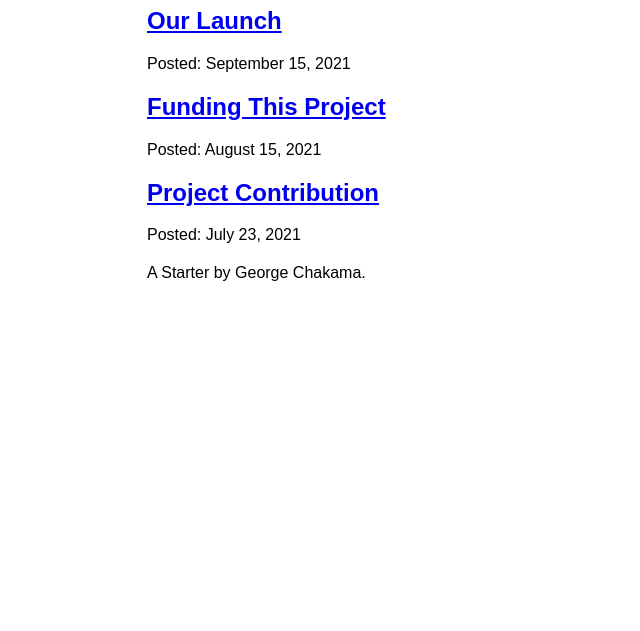
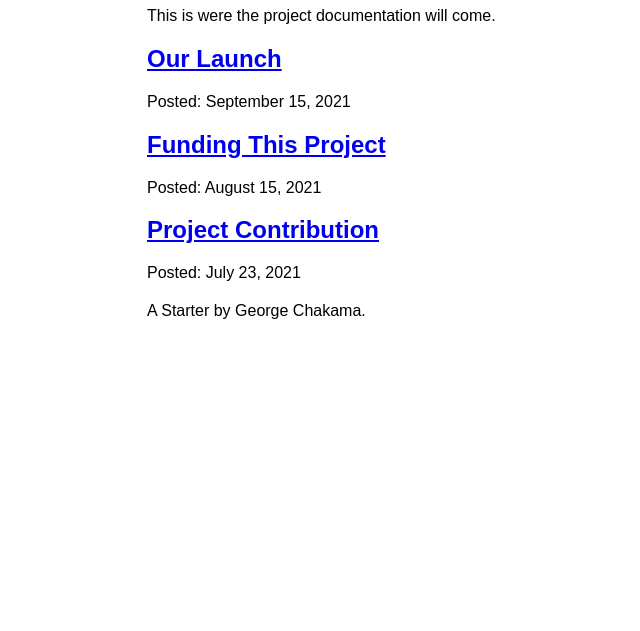
Before and after one commit to gtchakama/blog-starter, a Gatsby site: page /blog in a window 1280 px wide. Shown: the part 169-800 px from the top of the page, without its empty margins (243-883 px from the left). Built offline with nearby package versions, Linux system fonts and the light colour scheme; Gatsby itself is replaced by a stand-in of ours.

Commit message:
Update index.js

```diff
--- a/src/pages/blog/index.js
+++ b/src/pages/blog/index.js
@@ -5,6 +5,7 @@ import Layout from "../../components/layout";
 const BlogPage = ({ data }) => {
   return (
     <Layout pageTitle="My Blog Posts">
+      <p>This is were the project documentation will come.</p>
       {data.allMdx.nodes.map((node) => (
         <article key={node.id}>
           <h2>
```
